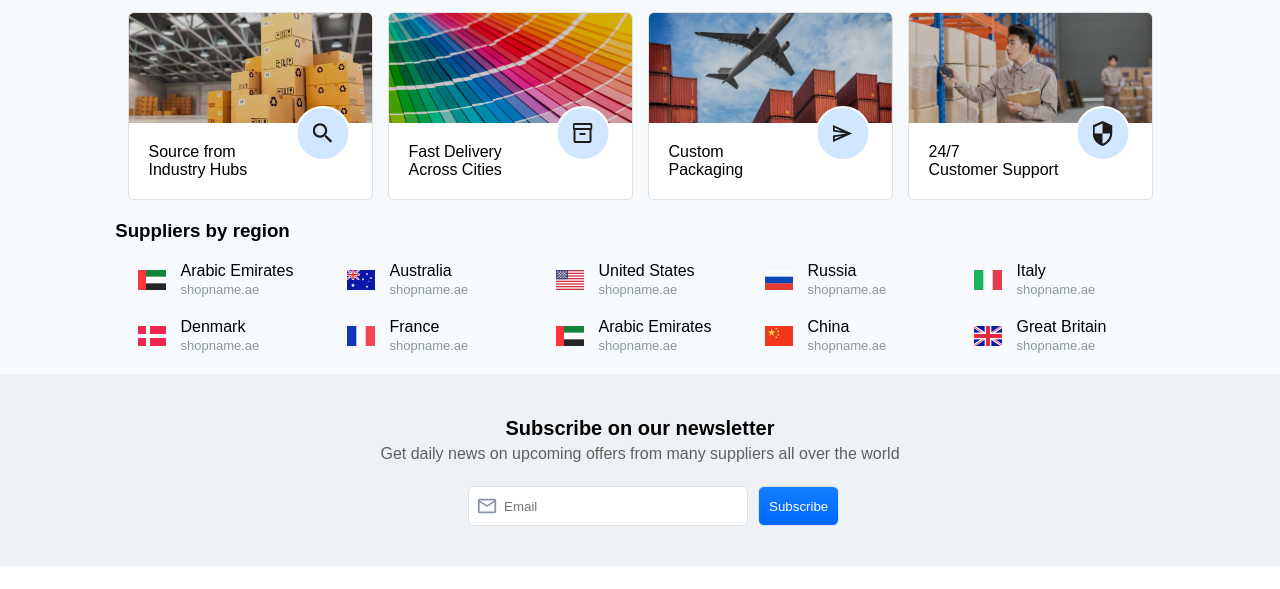
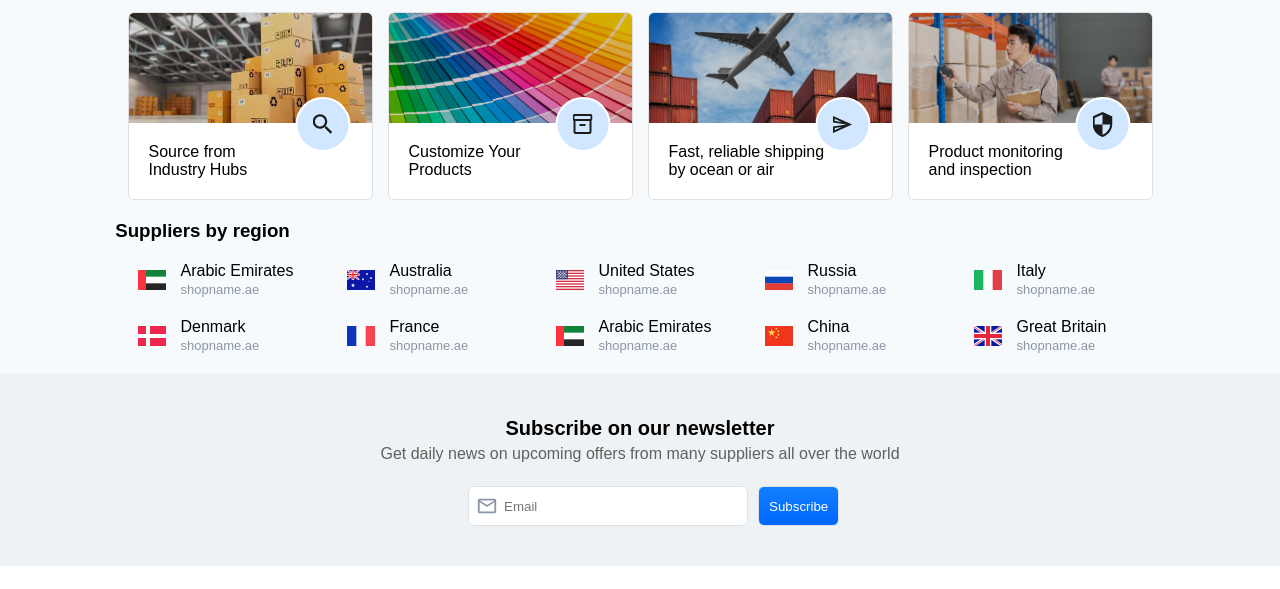
Before and after one commit to AliHassaanDev/Ecommerce-Frontend, a plain HTML site: page index.html in a window 1280 px wide. Shown: the part 2480-3069 px from the top of the page. Drawn offline with Linux system fonts and the light colour scheme.

Commit message:
final index page

```diff
--- a/index.html
+++ b/index.html
@@ -452,19 +452,19 @@
 
                 <div class="each-service service2">
                     <div class="service-image"></div>
-            <p>Fast Delivery <br>Across Cities</p>
+                    <p>Customize Your<br>Products</p>
                     <button class="btn-logo logo2"></button>
                 </div>
 
                 <div class="each-service service3">
                     <div class="service-image"></div>
-            <p>Custom <br>Packaging</p>
+                    <p>Fast, reliable shipping<br>by ocean or air</p>
                     <button class="btn-logo logo3"></button>
                 </div>
 
                 <div class="each-service service4">
                     <div class="service-image"></div>
-            <p>24/7 <br>Customer Support</p>
+                    <p>Product monitoring<br>and inspection</p>
                     <button class="btn-logo logo4"></button>
                 </div>
 
--- a/style.css
+++ b/style.css
@@ -450,6 +450,7 @@ margin-top:10px;
 .item-category button:hover{
   height: 38px;
   width:120px;
+
 }
 .category-items{
   display: flex;
@@ -677,7 +678,7 @@ margin-top:10px;
 
 .btn-logo {
   position: absolute;
-  top: 50%;
+  top: 45%;
   left: 80%;
   transform: translateX(-50%);
   border-radius: 50%;
```
Lines whose indentation alone changed are shown as unchanged.
